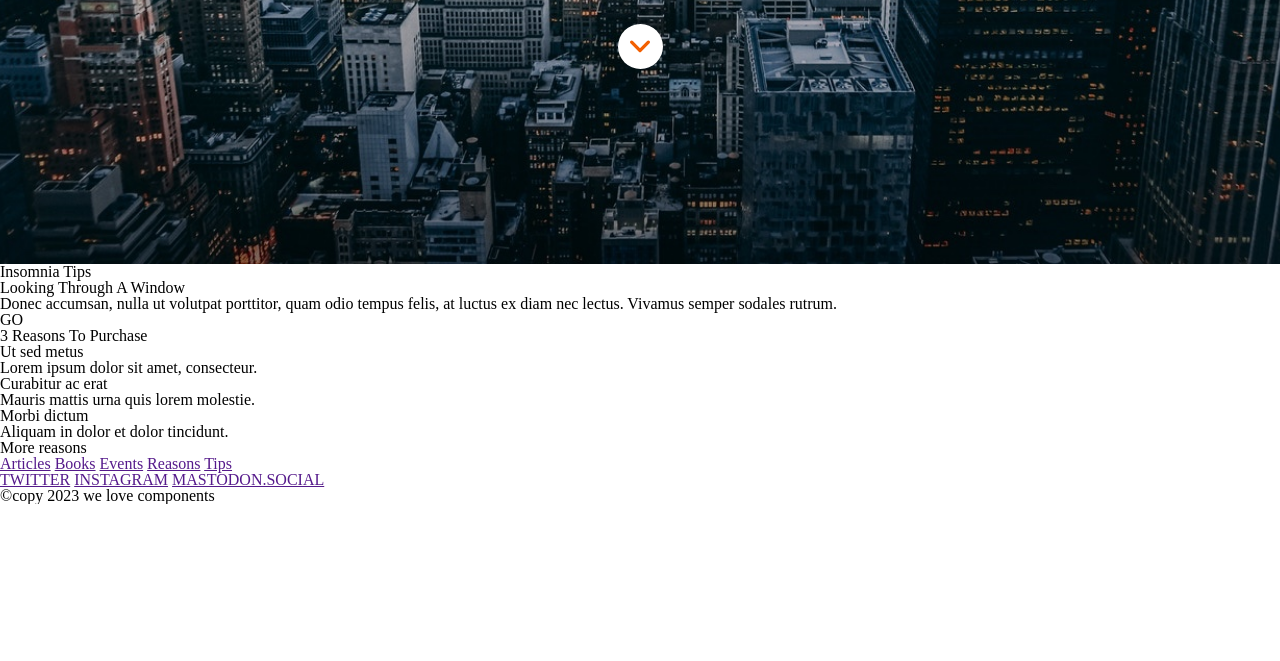
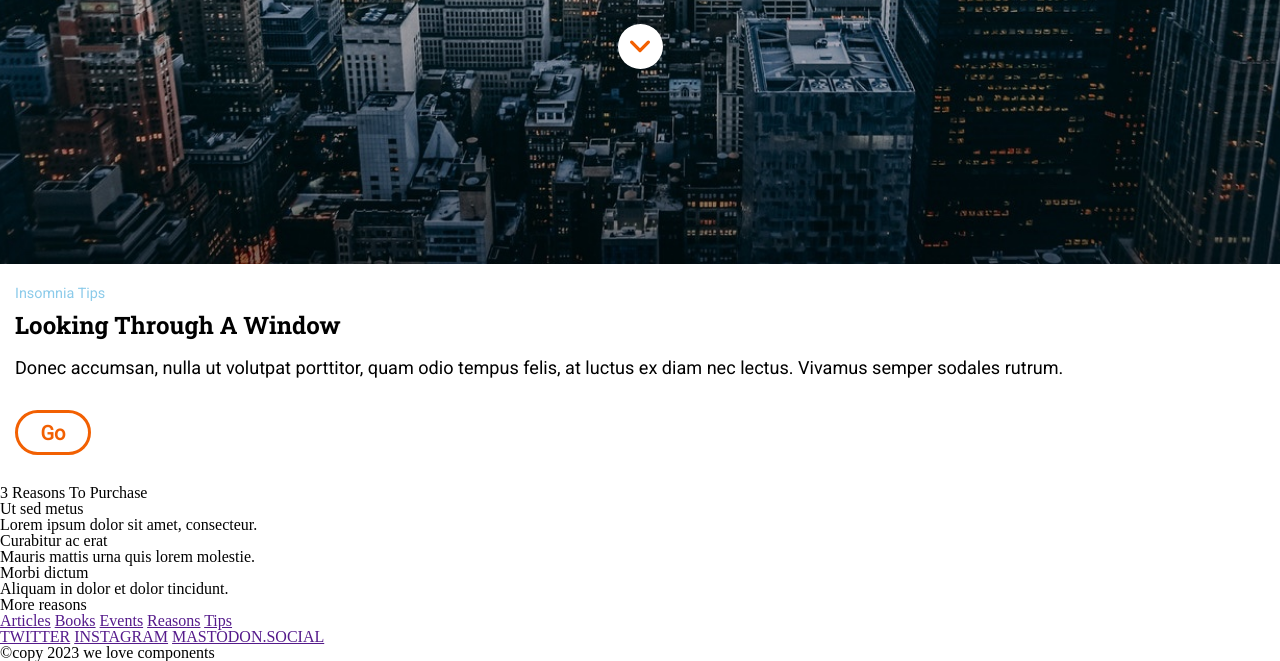
Before and after one commit to Adalab/modulo-1-evaluacion-final-Aidablaya, a website: page src/html/index.html in a window 1280 px wide. Shown: the part 536-1197 px from the top of the page. Before the commit the page ends 1040 px from the top, so only its background shows below. Drawn offline with nearby package versions, Linux system fonts and the light colour scheme; files that its build step writes are made by us from their sources; files whose address does not match are found by name.

Commit message:
added looking

```diff
--- a/src/html/partials/looking.html
+++ b/src/html/partials/looking.html
@@ -1,8 +1,8 @@
 <section class="looking">
-        <small>Insomnia Tips</small>
-        <h2>Looking Through A Window</h2>
-        <p>Donec accumsan, nulla ut volutpat porttitor, quam odio tempus felis, at luctus ex diam nec lectus. Vivamus semper sodales rutrum.</p>
-        <div>
-          <p>GO</p>
+        <small class="looking__small">Insomnia Tips</small>
+        <h2 class="looking__title">Looking Through A Window</h2>
+        <p class="looking__text">Donec accumsan, nulla ut volutpat porttitor, quam odio tempus felis, at luctus ex diam nec lectus. Vivamus semper sodales rutrum.</p>
+        <div class="looking__go">
+          <a class="looking__go--text" href="">Go</a>
         </div>
-      </section>
+</section>
--- a/src/scss/core/_variables.scss
+++ b/src/scss/core/_variables.scss
@@ -1,2 +1,3 @@
 $font-roboto-slab: 'Roboto Slab', serif;;
 $font-roboto: 'Roboto', sans-serif;
+$color-orange: #f26002;
--- /dev/null
+++ b/src/scss/layout/_looking.scss
@@ -0,0 +1,41 @@
+.looking {
+    margin: 15px;
+    &__small{
+        color: #8ccbea;
+        font-family: $font-roboto;
+        font-size: 0.9rem;
+        line-height: 2.14;
+    }
+    &__title {
+        font-family: $font-roboto-slab;
+        font-size: 1.5rem;
+        font-weight: bold;
+        line-height: 1.25;
+        margin-bottom: 15px;
+    }
+    &__text {
+        font-family: $font-roboto;
+        font-size: 1.13rem;
+        line-height: 1.6rem;
+
+    }
+    &__go {
+        border: solid 3px $color-orange;
+        height: 45px;
+        width: 76px;
+        border-radius: 22.5px;
+        text-align: center;
+        display: flex;
+        justify-content: center;
+        align-items: center;
+        margin-bottom: 30px;
+        margin-top: 30px;
+        &--text {
+            text-decoration: none;
+            color: $color-orange;
+            font-family: $font-roboto;
+            font-size: 1.25rem;
+            font-weight: bold;
+        }
+    }
+}
--- a/src/scss/main.scss
+++ b/src/scss/main.scss
@@ -3,3 +3,4 @@
 @import 'core/mixins';
 @import 'layout/header';
 @import 'layout/footer';
+@import 'layout/looking';
```
